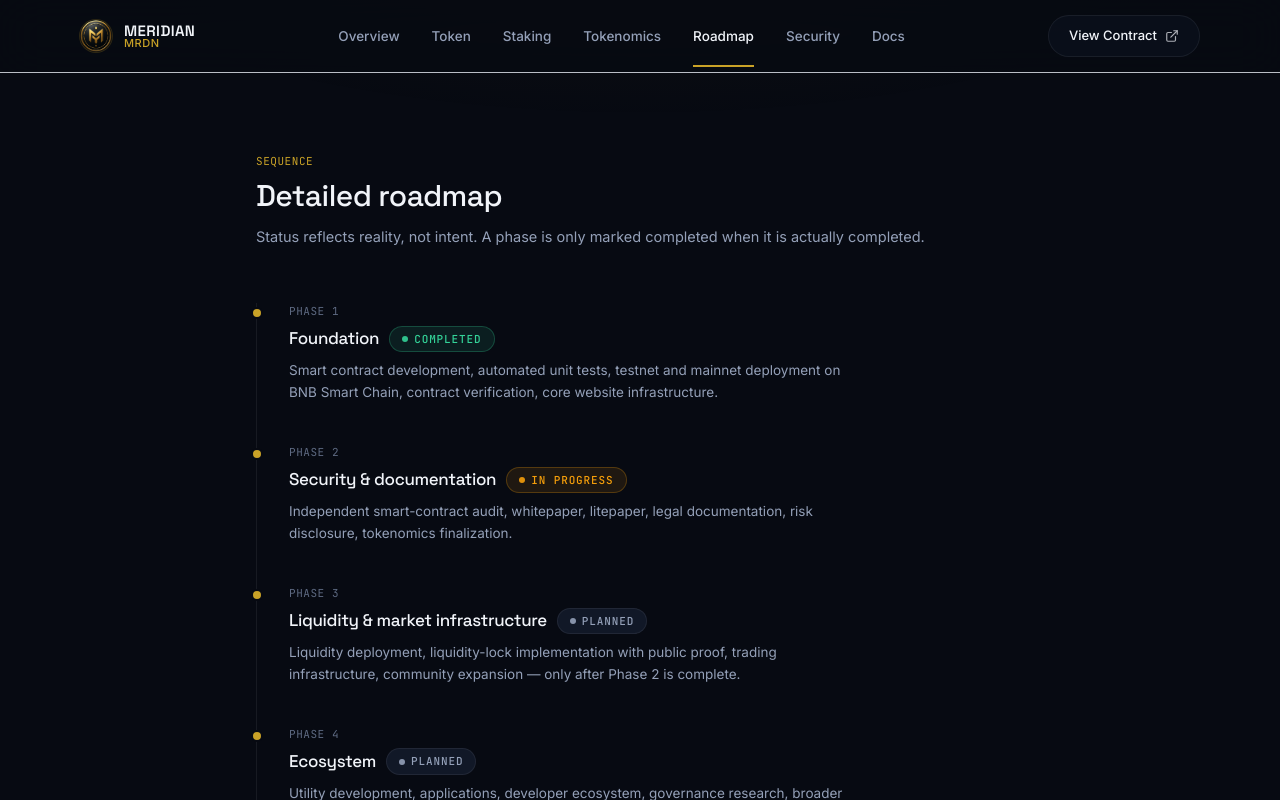
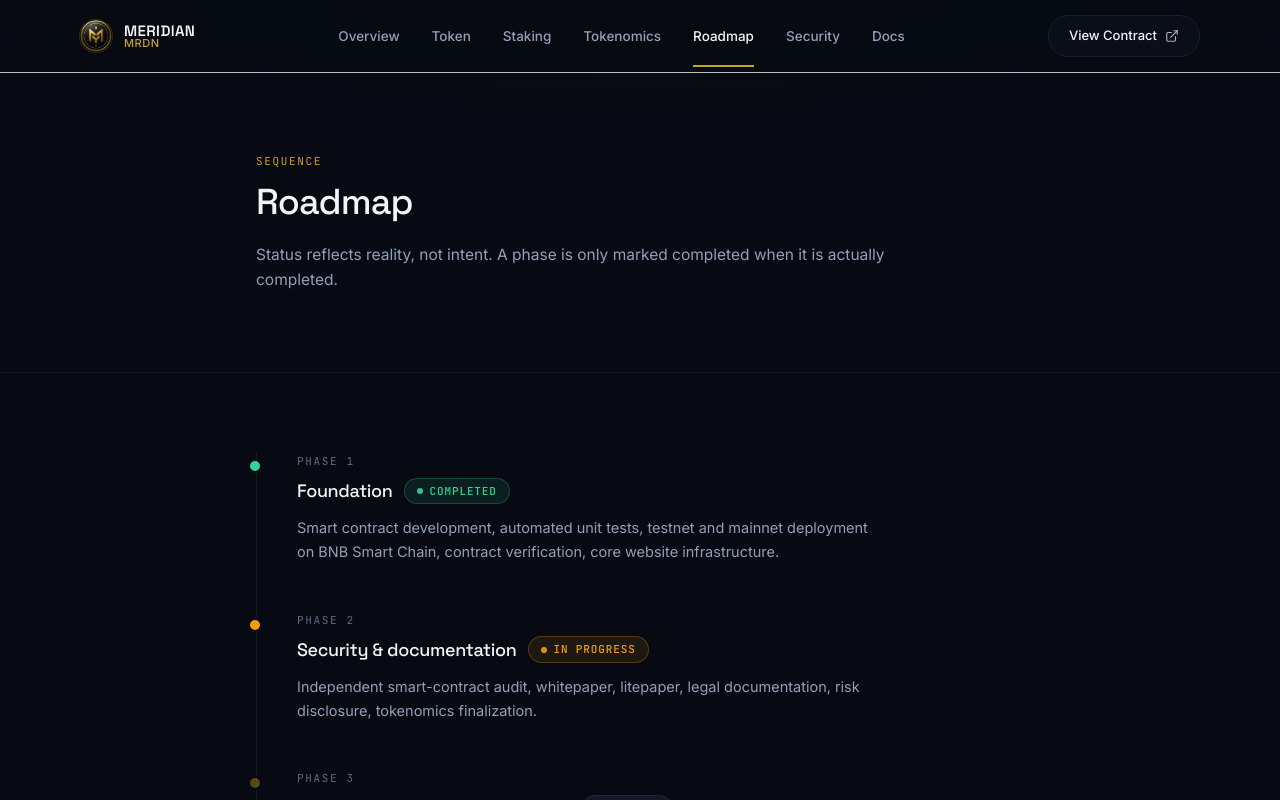
Before and after one commit to AuthorFarhanFaiz/MeridianProtocol-OfficialWebsite, a React (Vite) app: page /roadmap in a window 1280 px wide. Shown: the top 800 px of the page. Built offline with nearby package versions, Linux system fonts and the light colour scheme.

Commit message:
Update Roadmap.tsx

```diff
--- a/src/pages/Roadmap.tsx
+++ b/src/pages/Roadmap.tsx
@@ -3,29 +3,72 @@ import StatusBadge from "@/components/StatusBadge";
 
 export default function Roadmap() {
   return (
-    <div className="container-page py-20">
-      <div className="mx-auto max-w-3xl">
-        <p className="font-mono text-[11px] uppercase tracking-wider text-line">Sequence</p>
-        <h1 className="mt-2 text-3xl font-medium text-ink">Detailed roadmap</h1>
-        <p className="mt-3 text-[14.5px] text-ink-dim">
-          Status reflects reality, not intent. A phase is only marked completed when it is actually
-          completed.
-        </p>
+    <div>
+      {/* Header */}
+      <section className="border-b border-surface-border">
+        <div className="container-page py-16 sm:py-20">
+          <div className="mx-auto max-w-3xl">
+            <p className="font-mono text-[11px] uppercase tracking-[0.15em] text-line">
+              Sequence
+            </p>
+            <h1 className="mt-3 font-display text-3xl font-medium tracking-tight text-ink sm:text-4xl">
+              Roadmap
+            </h1>
+            <p className="mt-5 max-w-2xl text-[15.5px] leading-relaxed text-ink-dim">
+              Status reflects reality, not intent. A phase is only marked
+              completed when it is actually completed.
+            </p>
+          </div>
+        </div>
+      </section>
 
-        <div className="relative mt-14 space-y-10 border-l border-surface-border pl-8">
-          {ROADMAP.map((phase) => (
-            <div key={phase.id} className="relative">
-              <span className="absolute -left-[38px] top-1 h-3 w-3 rounded-full border-2 border-base bg-line" />
-              <p className="font-mono text-[11px] uppercase tracking-wider text-ink-faint">{phase.phase}</p>
-              <div className="mt-1.5 flex flex-wrap items-center gap-2.5">
-                <h2 className="text-[17px] font-medium text-ink">{phase.title}</h2>
-                <StatusBadge status={phase.status} />
-              </div>
-              <p className="mt-2 max-w-xl text-[13.5px] leading-relaxed text-ink-dim">{phase.description}</p>
+      {/* Timeline */}
+      <section>
+        <div className="container-page py-16 sm:py-20">
+          <div className="mx-auto max-w-3xl">
+            <div className="relative space-y-12 border-l border-surface-border pl-8 sm:pl-10">
+              {ROADMAP.map((phase) => (
+                <div key={phase.id} className="relative">
+                  {/* Dot */}
+                  <span
+                    className={`absolute -left-[41px] top-1.5 h-3.5 w-3.5 rounded-full border-2 border-base sm:-left-[49px] ${
+                      phase.status === "COMPLETED"
+                        ? "bg-status-live"
+                        : phase.status === "IN PROGRESS"
+                        ? "bg-status-progress"
+                        : "bg-line/40"
+                    }`}
+                  />
+
+                  <p className="font-mono text-[11px] uppercase tracking-[0.15em] text-ink-faint">
+                    {phase.phase}
+                  </p>
+
+                  <div className="mt-2 flex flex-wrap items-center gap-3">
+                    <h2 className="text-[18px] font-medium text-ink">
+                      {phase.title}
+                    </h2>
+                    <StatusBadge
+                      status={phase.status}
+                      tone={
+                        phase.status === "COMPLETED"
+                          ? "live"
+                          : phase.status === "IN PROGRESS"
+                          ? "progress"
+                          : "planned"
+                      }
+                    />
+                  </div>
+
+                  <p className="mt-3 max-w-xl text-[14.5px] leading-relaxed text-ink-dim">
+                    {phase.description}
+                  </p>
+                </div>
+              ))}
             </div>
-          ))}
+          </div>
         </div>
-      </div>
+      </section>
     </div>
   );
 }
```
